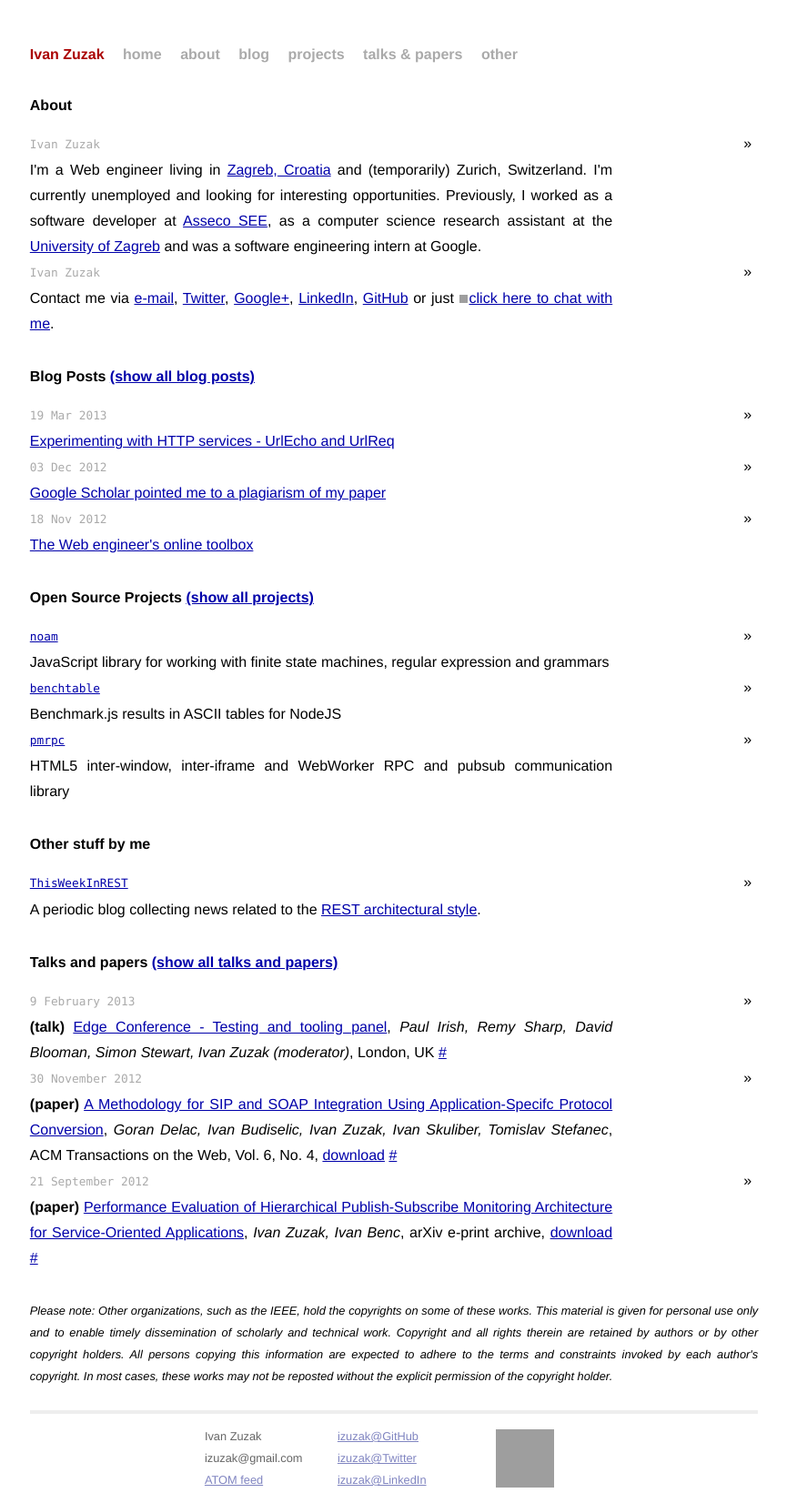
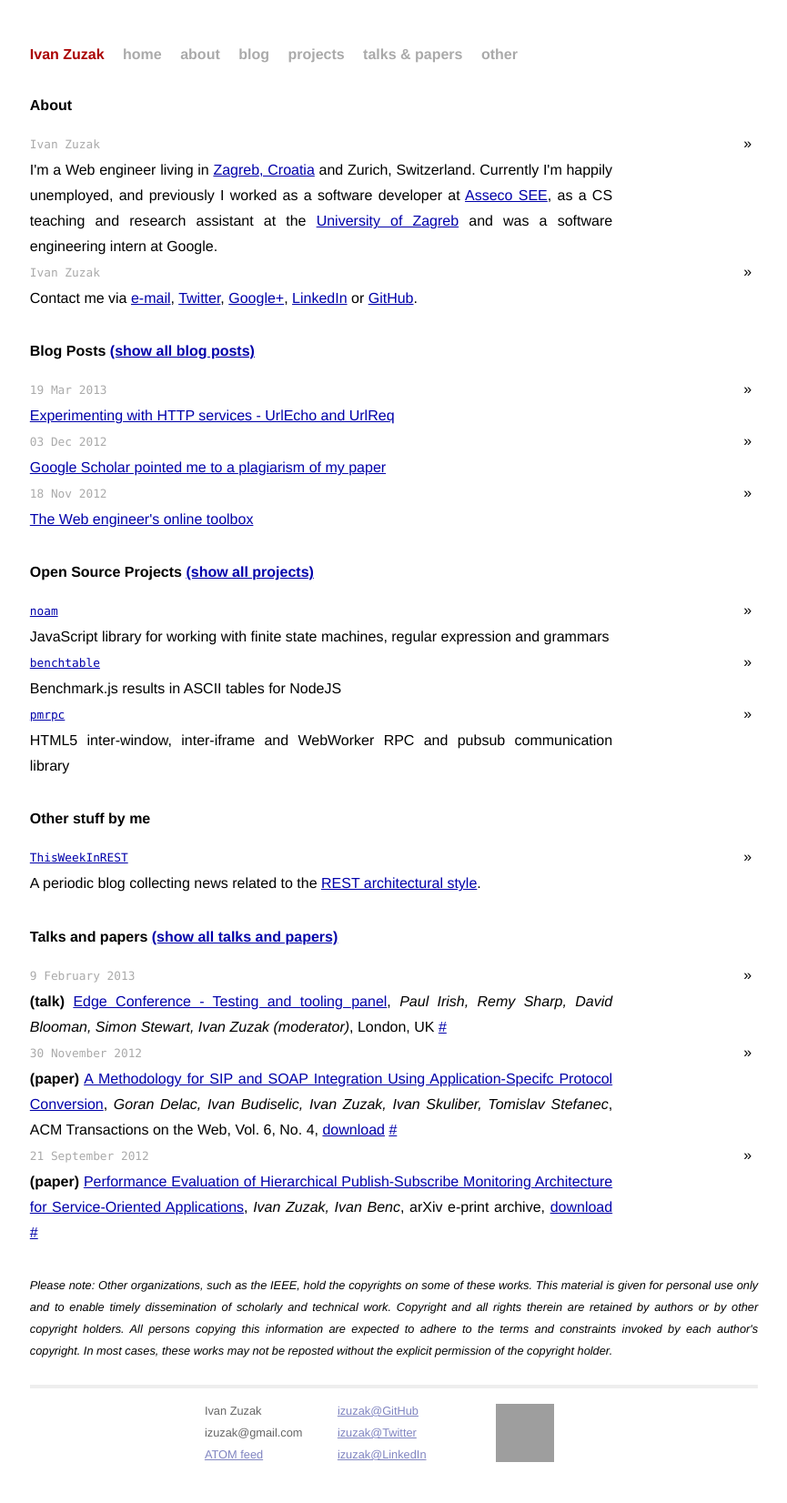
Before and after one commit to izuzak/izuzak.github.com, a Jekyll site: the page built from index.html, in a window 1280 px wide. Shown: the whole page at 91% size, without its empty margins (207-1072 px from the left). Built offline with Jekyll 4.4.1, drawn with Linux system fonts in a browser that asks for light colours; Markdown is read by kramdown in place of the engine named in the settings; comment, search, counter and statistics services are not loaded; after the commit the page ends 1624 px from its top, so only the background shows below that; grey boxes are pictures that could not be loaded.

Commit message:
update homepage info and gtalk link

```diff
--- a/index.html
+++ b/index.html
@@ -164,12 +164,12 @@ talks:
     <li>
       <div class="first"><span>Ivan Zuzak</span></div>
       <div class="sep"> &raquo; </div>
-      <div class="second">I'm a Web engineer living in <a href="http://goo.gl/maps/qf9m">Zagreb, Croatia</a> and (temporarily) Zurich, Switzerland. I'm currently unemployed and looking for interesting opportunities. Previously, I worked as a software developer at <a href="http://asseco.com/see/">Asseco SEE</a>, as a computer science research assistant at the <a href="http://www.fer.hr/en">University of Zagreb</a> and was a software engineering intern at Google.</div>
+      <div class="second">I'm a Web engineer living in <a href="http://goo.gl/maps/qf9m">Zagreb, Croatia</a> and Zurich, Switzerland. Currently I'm happily unemployed, and previously I worked as a software developer at <a href="http://asseco.com/see/">Asseco SEE</a>, as a CS teaching and research assistant at the <a href="http://www.fer.hr/en">University of Zagreb</a> and was a software engineering intern at Google.</div>
     </li>
     <li>
       <div class="first"><span>Ivan Zuzak</span></div>
       <div class="sep"> &raquo; </div>
-      <div class="second">Contact me via <a href="mailto:izuzak@gmail.com">e-mail</a>, <a href="http://www.twitter.com/izuzak">Twitter</a>, <a href="https://plus.google.com/117110094515372104918/about">Google+</a>, <a href="http://hr.linkedin.com/in/izuzak/">LinkedIn</a>, <a href="http://www.github.com/izuzak">GitHub</a> or just <img height="9" width="9" style="padding:0 2px 0 0;margin:0;border:none" src="http://www.google.com/talk/service/badge/Show?tk=z01q6amlqm8em0g9uvqpca7oereptv1u0rqpfetire02mg2uch3bdv6ubb15ipbrobgt8lj648gkuk8ok35i9kqo9rkdfdku4pkanf51v6i9beghqn67cbnqg3lnbs35ubjledkpoke383mln6t2ffifo4cp2erglbb319uh1&amp;w=9&amp;h=9" alt=""><a href="http://www.google.com/talk/service/badge/Start?tk=z01q6amlqm8em0g9uvqpca7oereptv1u0rqpfetire02mg2uch3bdv6ubb15ipbrobgt8lj648gkuk8ok35i9kqo9rkdfdku4pkanf51v6i9beghqn67cbnqg3lnbs35ubjledkpoke383mln6t2ffifo4cp2erglbb319uh1" target="_blank" title="Click here to chat with me">click here to chat with me</a>.</div>
+      <div class="second">Contact me via <a href="mailto:izuzak@gmail.com">e-mail</a>, <a href="http://www.twitter.com/izuzak">Twitter</a>, <a href="https://plus.google.com/117110094515372104918/about">Google+</a>, <a href="http://hr.linkedin.com/in/izuzak/">LinkedIn</a> or <a href="http://www.github.com/izuzak">GitHub</a>.</div>
     </li>
   </ul>
 
```
Also changed, not shown: other parts of index.html (+1 -1 lines).
